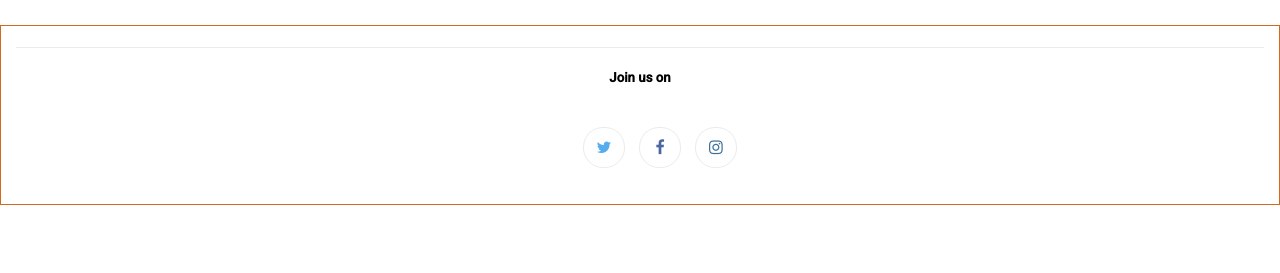
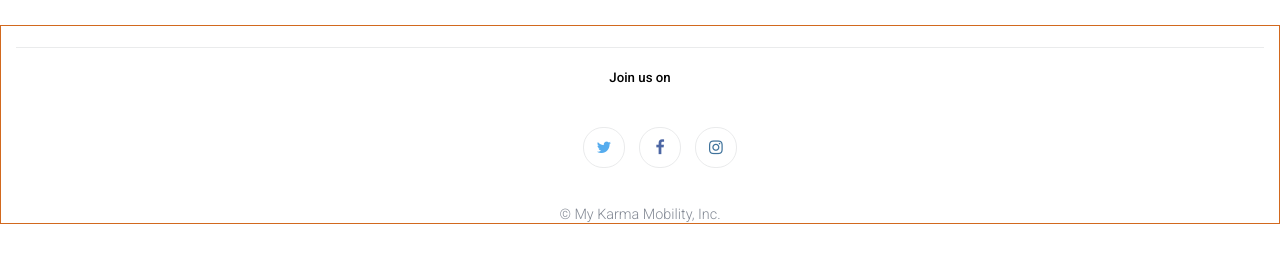
Before and after one commit to gasipari/landing_page_clone, a plain HTML site: page index.html in a window 1280 px wide. Shown: the part 1277-1550 px from the top of the page. Drawn offline with Linux system fonts and the light colour scheme.

Commit message:
Added copyright text to footer

```diff
--- a/css/style.css
+++ b/css/style.css
@@ -139,6 +139,10 @@ div {
   text-align: center;
 }
 
+.social h5 {
+  font-weight: 500;
+}
+
 .social .icons > li {
   border-radius: 1.25rem;
   width: 2.5rem;
@@ -171,3 +175,9 @@ div {
   border-top: 1px solid #eaebec;
   margin: 1.313rem 0;
 }
+
+.social .copyright {
+  font-size: 0.9rem;
+  font-weight: 300;
+  color: #838994;
+}
--- a/index.html
+++ b/index.html
@@ -69,6 +69,7 @@
 					<i class="fa fa-instagram"></i>
 				</li>
 			</ul>
+			<span class="copyright">&copy; My Karma Mobility, Inc.</span>
 		</div>
 	</footer>
 </body>
```
